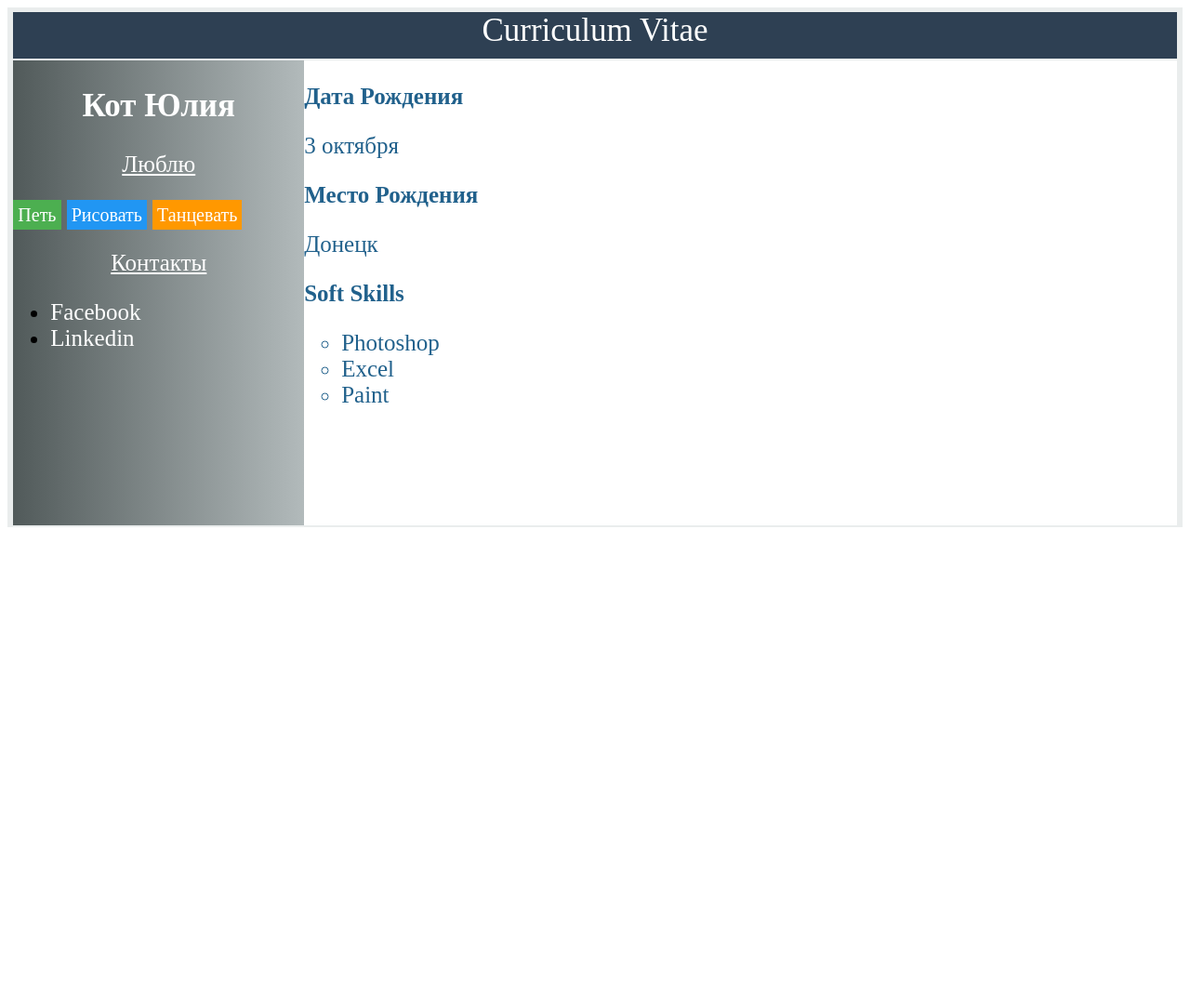
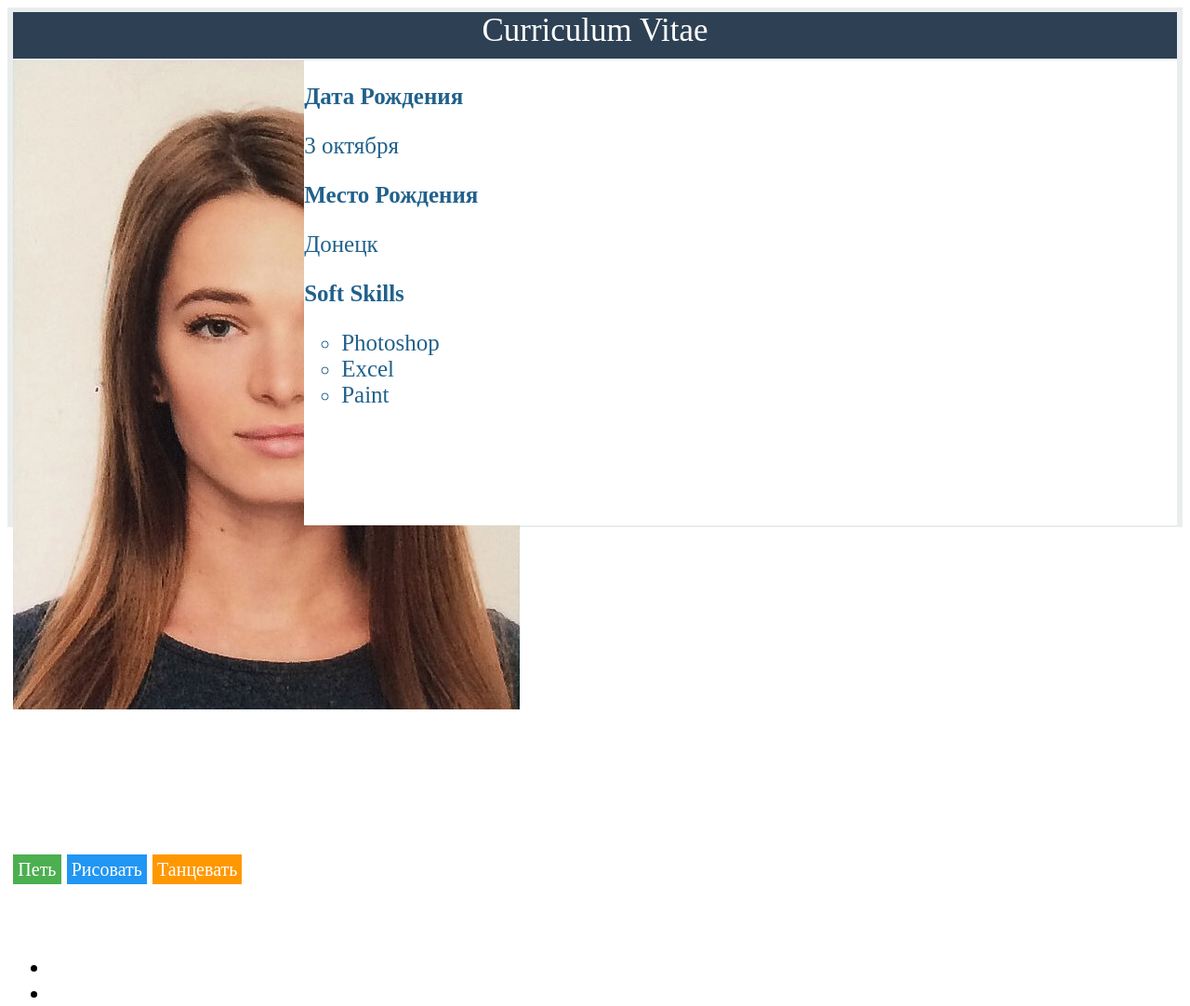
Before and after one commit to julkot/julkot.github.io, a plain HTML site: page HW.html in a window 1280 px wide. Shown: the whole page at 93% size. Before the commit the page ends 800 px from the top, so only its background shows below. Drawn offline with Linux system fonts and the light colour scheme.

Commit message:
Файлы для сайта

```diff
--- a/HW.html
+++ b/HW.html
@@ -78,7 +78,7 @@ a:hover {
 .L1 {background-color: #4CAF50;}
 .L2 {background-color: #2196F3;}
 .L3 {background-color: #ff9800;}
-
+<meta name="viewport" content="width=device-width, initial-scale=1.0">
 	</style>
 </head>
 		<body>
@@ -86,6 +86,10 @@ a:hover {
 				<div id="id1" class="white_color"> Curriculum Vitae</div>
 				<div id="id2" class="row">
   <div id="grad1" class="column left" style="background-color:#515A5A;">
+	  <picture>
+  <source srcset="julkot.github.io/IMG_3995.JPG" media="(max-width: 30px)">
+  <source srcset="julkot.github.io/IMG_3995.JPG">
+  <img src="julkot.github.io/IMG_3995.JPG" style="width:auto;">
     <h2 class="white_color">Кот Юлия</h2>
     <p class="white_style"> Люблю</p>
     <span class="label L1">Петь</span>
```
